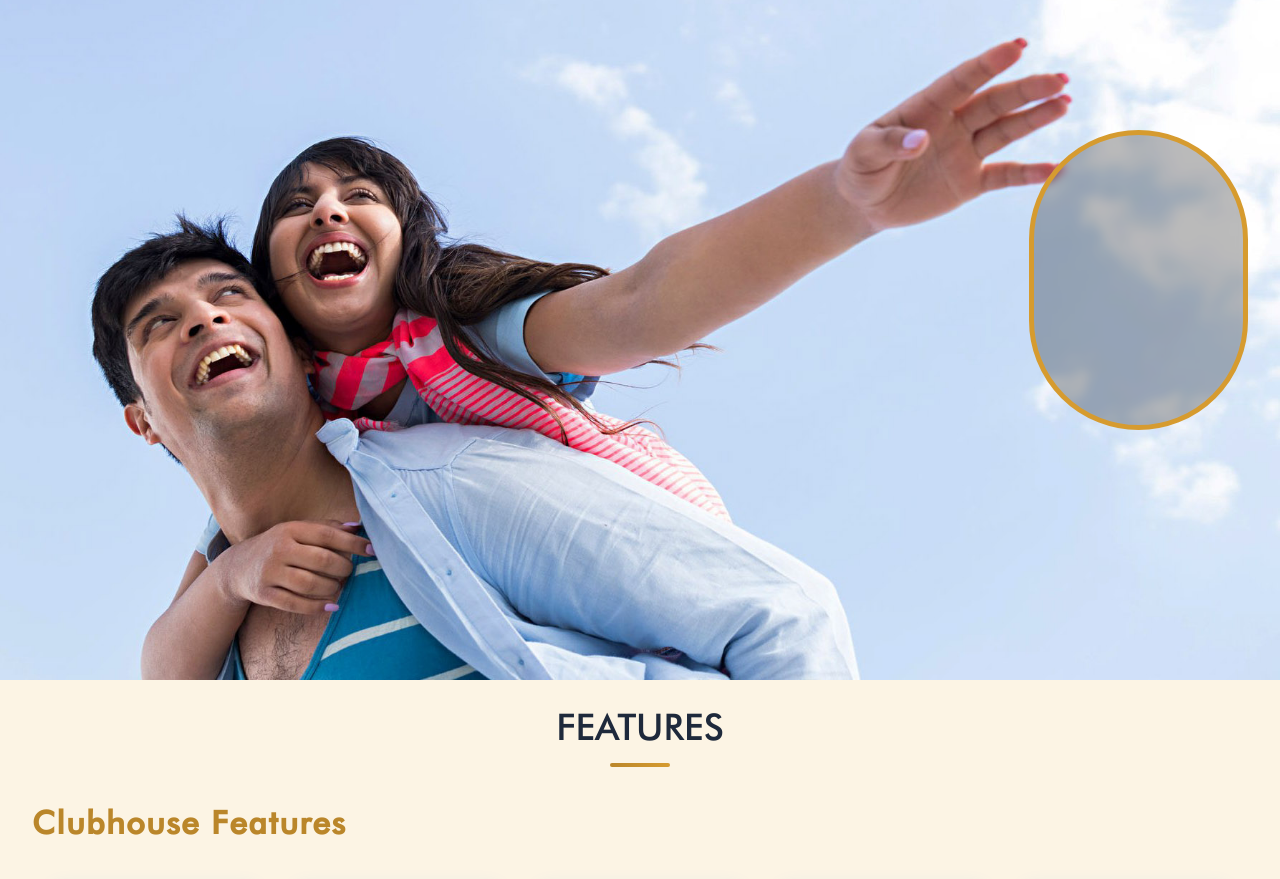
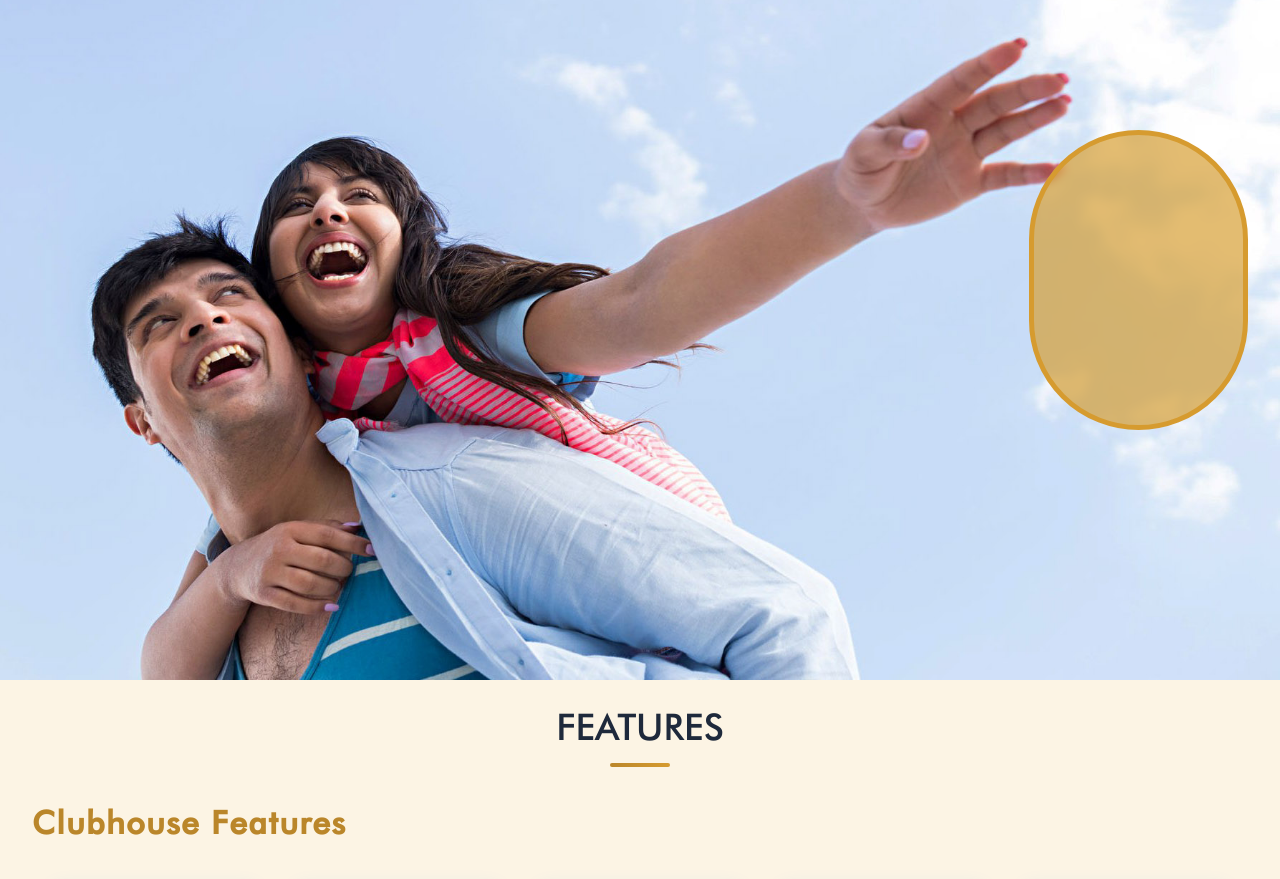
Before and after one commit to singhPardeep786/sr-eco-project, a Next.js app: page / in a window 1280 px wide. Shown: the part 920-1799 px from the top of the page. Built offline with nearby package versions, Linux system fonts and the light colour scheme; a web font is replaced by a local one.

Commit message:
intro-updated

```diff
--- a/src/app/globals.css
+++ b/src/app/globals.css
@@ -444,7 +444,7 @@ body {
 .intro_content_box {
   /* margin: 0 auto; */
   border-radius: 50%;
-  background-color: var(--blacktransparent);
+  background-color: var(--lightmaincolor2);
   backdrop-filter: blur(5px);
   position: relative;
   border: 5px solid var(--maincolor);
--- a/src/components/introduction/Introduction.tsx
+++ b/src/components/introduction/Introduction.tsx
@@ -82,7 +82,7 @@ const Introduction = () => {
           ease: "power2.inOut",
           scrollTrigger: {
             trigger: introBox,
-            start: "top 50%",
+            start: "top 60%",
             end: "top 15%",
             scrub: 1.2,
             // markers: true,
@@ -118,7 +118,7 @@ const Introduction = () => {
           ease: "power2.out" ,
           scrollTrigger: {
             trigger: introBox,
-            start: "top 30%",
+            start: "top 40%",
             end: "top 15%",
             scrub: 1.2,
             // markers: true,
@@ -137,7 +137,7 @@ const Introduction = () => {
           ease: "power2.out",
           scrollTrigger: {
             trigger: introBox,
-            start: "top 30%",
+            start: "top 35%",
             end: "top 15%",
             scrub: 1.2,
             // markers: true,
```
